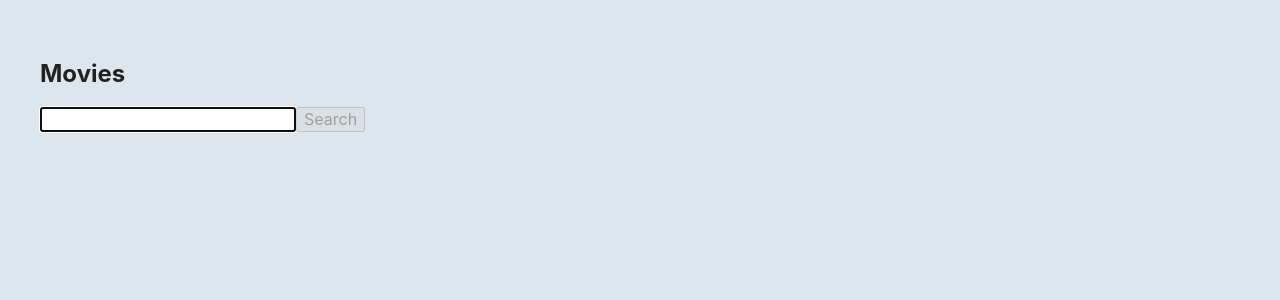
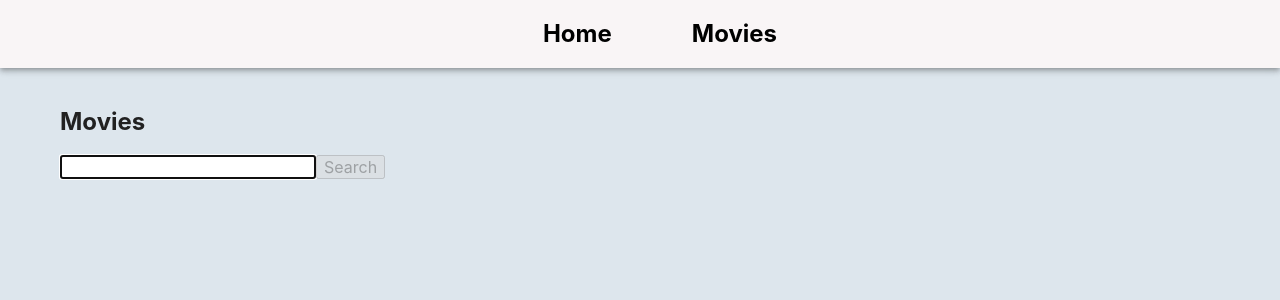
Before and after one commit to Mushko2932/goit-react-hw-05-movies, a React (Create React App) app: page /goit-react-hw-05-movies/movies in a window 1280 px wide. Shown: the top 300 px of the page. Built offline with nearby package versions, Linux system fonts and the light colour scheme.

Commit message:
add SharedLayout.styled

```diff
--- a/src/components/App.jsx
+++ b/src/components/App.jsx
@@ -16,8 +16,7 @@ export const App = () => {
       <GlobalStyle />
       <Suspense fallback={<Loader />}>
         <Routes>
-          <Route>
-            <Route path="/" element={<SharedLayout />} />
+          <Route path="/" element={<SharedLayout />}>
             <Route index element={<Home />} />
             <Route path="/movies" element={<Movies />} />
             <Route path="/movies/:movieId" element={<MovieDetails />}>
--- a/src/components/Cast/Cast.jsx
+++ b/src/components/Cast/Cast.jsx
@@ -9,7 +9,7 @@ const Cast = () => {
   const [cast, setCast] = useState([]);
 
   useEffect(() => {
-    const fetchCast = async () => {
+    const getCast = async () => {
       try {
         const cast = await fetchMovieCredits(movieId);
         setCast(cast);
@@ -17,7 +17,7 @@ const Cast = () => {
         console.log('error :>> ', error);
       }
     };
-    fetchCast();
+    getCast();
   }, [movieId]);
   return (
     <>
@@ -30,7 +30,7 @@ const Cast = () => {
                   profile_path ? (
                     `https://image.tmdb.org/t/p/original${profile_path}`
                   ) : (
-                    <div>No movie</div>
+                    <div>No cast</div>
                   )
                 }
                 alt={original_name}
--- a/src/components/GlobalStyle.jsx
+++ b/src/components/GlobalStyle.jsx
@@ -8,7 +8,7 @@ export const GlobalStyle = createGlobalStyle`
     Oxygen-Sans, Ubuntu, Cantarell, 'Helvetica Neue', sans-serif;
   color: #212121;
   background-color: #DDE6ED;
-  padding: 40px;
+  padding: 0;
   }
 
   img {
--- a/src/components/MovieList/MovieList.jsx
+++ b/src/components/MovieList/MovieList.jsx
@@ -1,6 +1,6 @@
-import { useLocation, Link } from 'react-router-dom';
+import { useLocation } from 'react-router-dom';
 import PropTypes from 'prop-types';
-import { FilmsList } from './MovieList.styled';
+import { FilmsList, Link } from './MovieList.styled';
 
 const MovieList = ({ movies }) => {
   const location = useLocation();
--- a/src/components/MovieList/MovieList.styled.jsx
+++ b/src/components/MovieList/MovieList.styled.jsx
@@ -1,5 +1,5 @@
 import styled from 'styled-components';
-
+import { Link as LinkStyled } from 'react-router-dom';
 export const FilmsList = styled.ul`
   list-style: none;
   display: flex;
@@ -9,3 +9,11 @@ export const FilmsList = styled.ul`
   font-size: 24px;
   font-weight: 500;
 `;
+
+export const Link = styled(LinkStyled)`
+  text-decoration: none;
+  color: #000000;
+  &:hover {
+    color: #19a7ce;
+  }
+`;
--- a/src/components/Reviews/Reviews.jsx
+++ b/src/components/Reviews/Reviews.jsx
@@ -19,7 +19,7 @@ const Reviews = () => {
     getMovieReviews();
   }, [movieId]);
   return reviews.length === 0 ? (
-    <h2>No Reviews</h2>
+    <div>No Reviews</div>
   ) : (
     <ReviewsList>
       {reviews.map(({ id, author, content }) => (
--- a/src/components/SharedLayout/SharedLayout.jsx
+++ b/src/components/SharedLayout/SharedLayout.jsx
@@ -1,25 +1,28 @@
 import { Suspense } from 'react';
-import { Link, Outlet } from 'react-router-dom';
+import { Outlet } from 'react-router-dom';
 import { Loader } from 'components/Loader/Loader';
+import { Header, NavList, Link, Main } from './SharedLayout.styled';
 
 const SharedLayout = () => {
   return (
     <div>
-      <header>
-        <ul>
+      <Header>
+        <nav>
+          <NavList>
             <li>
               <Link to="/">Home</Link>
             </li>
             <li>
               <Link to="/movies">Movies</Link>
             </li>
-        </ul>
-      </header>
-      <main>
+          </NavList>
+        </nav>
+      </Header>
+      <Main>
         <Suspense fallback={<Loader />}>
           <Outlet />
         </Suspense>
-      </main>
+      </Main>
       <footer></footer>
     </div>
   );
--- /dev/null
+++ b/src/components/SharedLayout/SharedLayout.styled.jsx
@@ -0,0 +1,43 @@
+import { styled } from 'styled-components';
+import { Link as LinkStyled } from 'react-router-dom';
+
+export const Header = styled.header`
+  top: 0;
+  left: 0;
+  position: sticky;
+  z-index: 999;
+  display: flex;
+  justify-content: center;
+  align-items: center;
+  padding: 20px;
+  background: #f9f5f6;
+  box-shadow: 0px 2px 4px -1px rgba(0, 0, 0, 0.2),
+    0px 4px 5px 0px rgba(0, 0, 0, 0.14), 0px 1px 10px 0px rgba(0, 0, 0, 0.12);
+`;
+
+export const NavList = styled.ul`
+  margin: 0;
+  display: flex;
+  gap: 60px;
+  list-style: none;
+`;
+
+export const Link = styled(LinkStyled)`
+  padding: 10px;
+  color: #000000;
+  text-decoration: none;
+  border-radius: 4px;
+  font-size: 24px;
+  font-weight: bold;
+
+  &.active {
+    color: #19a7ce;
+  }
+`;
+
+export const Main = styled.main`
+  padding-top: 20px;
+  padding-left: 60px;
+  padding-right: 60px;
+  padding-bottom: 20px;
+`;
```
Lines whose indentation alone changed are shown as unchanged.
